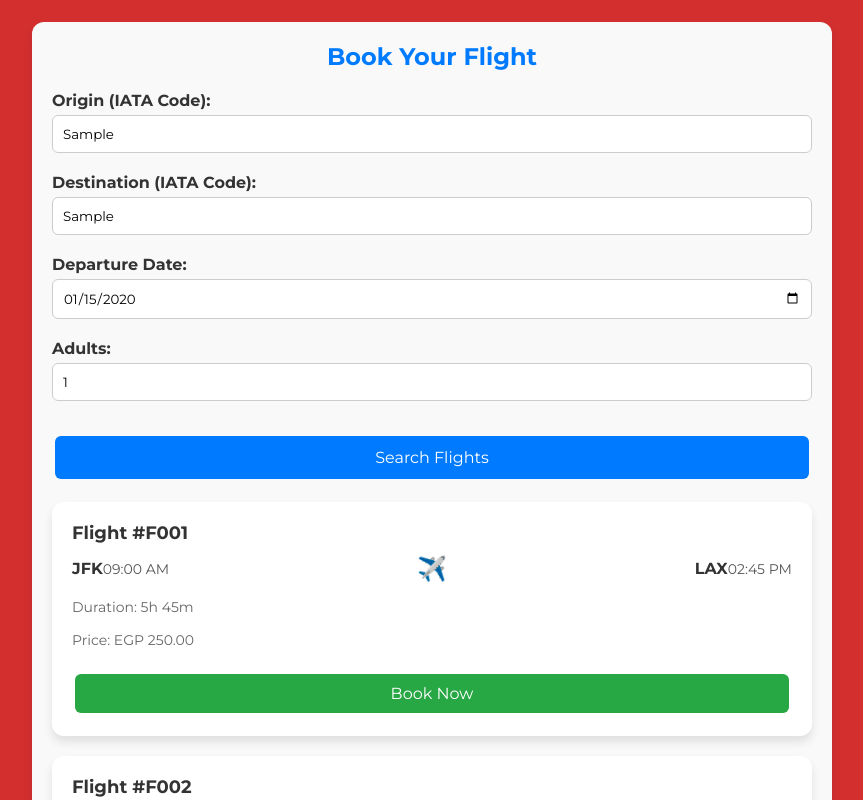
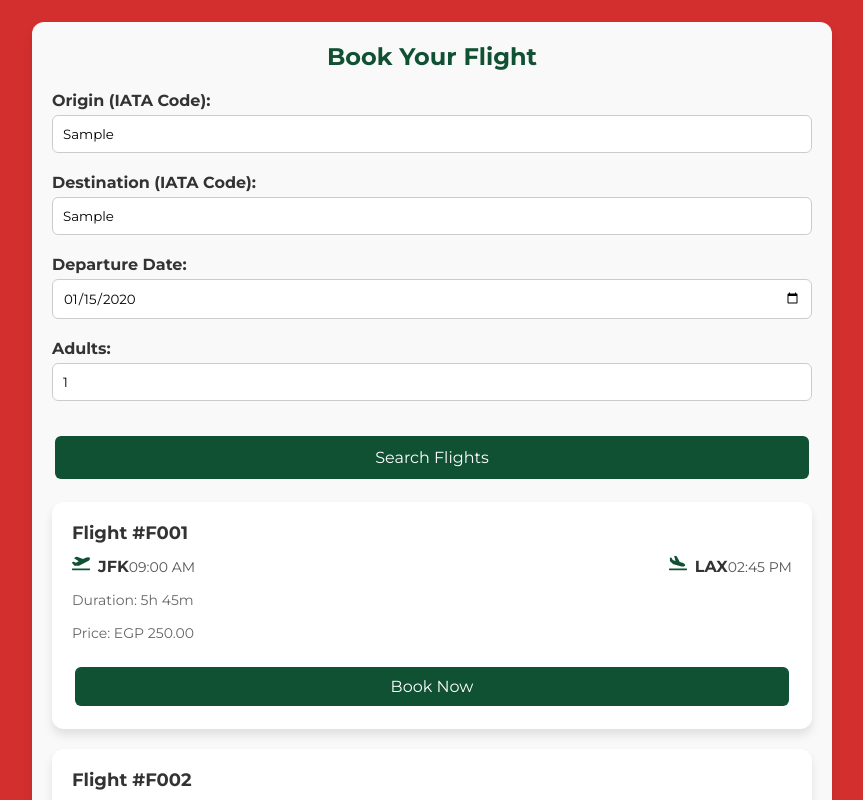
Before and after one commit to Advanced-computer-lab-2024/Triptastic, a React (Create React App) app in the folder frontend/: page /book-flights in a window 1280 px wide. Both pictures are taken after typing "Sample", "Sample", "2020-01-15" into the empty fields and a click on the button "Search Flights". Shown: the top 800 px of the page, without its empty margins (80-943 px from the left). Built offline with nearby package versions, Linux system fonts and the light colour scheme; no server answers.

Commit message:
fixing book flights manzar

```diff
--- a/frontend/src/pages/bookFlights.jsx
+++ b/frontend/src/pages/bookFlights.jsx
@@ -1,6 +1,7 @@
 import React, { useState, useEffect, useContext } from 'react';
 import axios from 'axios';
 import { CurrencyContext } from '../pages/CurrencyContext';
+import { FaPlaneDeparture, FaPlaneArrival } from 'react-icons/fa';
 
 const BookFlights = () => {
   const [flightDetails, setFlightDetails] = useState({
@@ -165,7 +166,7 @@ const BookFlights = () => {
     header: {
       textAlign: 'center',
       marginBottom: '20px',
-      color: '#007bff',
+      color: '#0F5132',
     },
     form: {
       display: 'grid',
@@ -195,7 +196,7 @@ const BookFlights = () => {
       cursor: 'pointer',
     },
     buttonHover: {
-      backgroundColor: '#0056b3',
+      backgroundColor: '#0F5132',
     },
     flightsContainer: {
       marginTop: '20px',
@@ -235,7 +236,7 @@ const BookFlights = () => {
     },
     routeIcon: {
       fontSize: '24px',
-      color: '#007bff',
+      color: '#0F5132',
     },
     flightDuration: {
       fontSize: '14px',
@@ -247,8 +248,17 @@ const BookFlights = () => {
       color: '#666',
       marginTop: '5px',
     },
+    button: {
+      backgroundColor: '#0F5132', // Updated color
+      color: 'white',
+      padding: '12px',
+      border: 'none',
+      borderRadius: '6px',
+      fontSize: '16px',
+      cursor: 'pointer',
+    },
     bookButton: {
-      backgroundColor: '#28a745',
+      backgroundColor: '#0F5132', // Updated color
       color: 'white',
       padding: '10px',
       border: 'none',
@@ -256,21 +266,32 @@ const BookFlights = () => {
       fontSize: '16px',
       cursor: 'pointer',
     },
+    buttonHover: {
+      backgroundColor: '#064824', // A slightly darker shade for hover effect
+    },
     bookedStatus: {
-      color: '#28a745',
+      color: '#0F5132', // Updated color
       fontWeight: 'bold',
       fontSize: '16px',
       textAlign: 'center',
     },
+
     errorMessage: {
       color: 'red',
       textAlign: 'center',
+    },
+      // Add this style for the icons
+  icon: {
+    fontSize: '18px', // Adjust the size of the icons
+    color: '#0F5132', // Same color as the route icon
+    marginRight: '8px', // Spacing between icon and text
   },
   };
 
   return (
     <div style={styles.container}>
       <h2 style={styles.header}>Book Your Flight</h2>
+
       <form style={styles.form} onSubmit={handleSubmit}>
         <div style={styles.formGroup}>
           <label style={styles.label}>Origin (IATA Code):</label>
@@ -332,11 +353,13 @@ const BookFlights = () => {
         <div style={styles.flightHeader}>Flight #{flight.id}</div>
         <div style={styles.flightRoute}>
           <div style={styles.flightPoint}>
+            <FaPlaneDeparture style={styles.icon} />
             <span style={styles.iataCode}>{flight.itineraries[0].segments[0].departure.iataCode}</span>
             <span style={styles.flightTime}>{flight.itineraries[0].segments[0].departure.time}</span>
           </div>
-                <span style={styles.routeIcon}>✈️</span>
+
           <div style={styles.flightPoint}>
+            <FaPlaneArrival style={styles.icon} />
             <span style={styles.iataCode}>{flight.itineraries[0].segments[0].arrival.iataCode}</span>
             <span style={styles.flightTime}>{flight.itineraries[0].segments[0].arrival.time}</span>
           </div>
```
Lines whose indentation alone changed are shown as unchanged.
